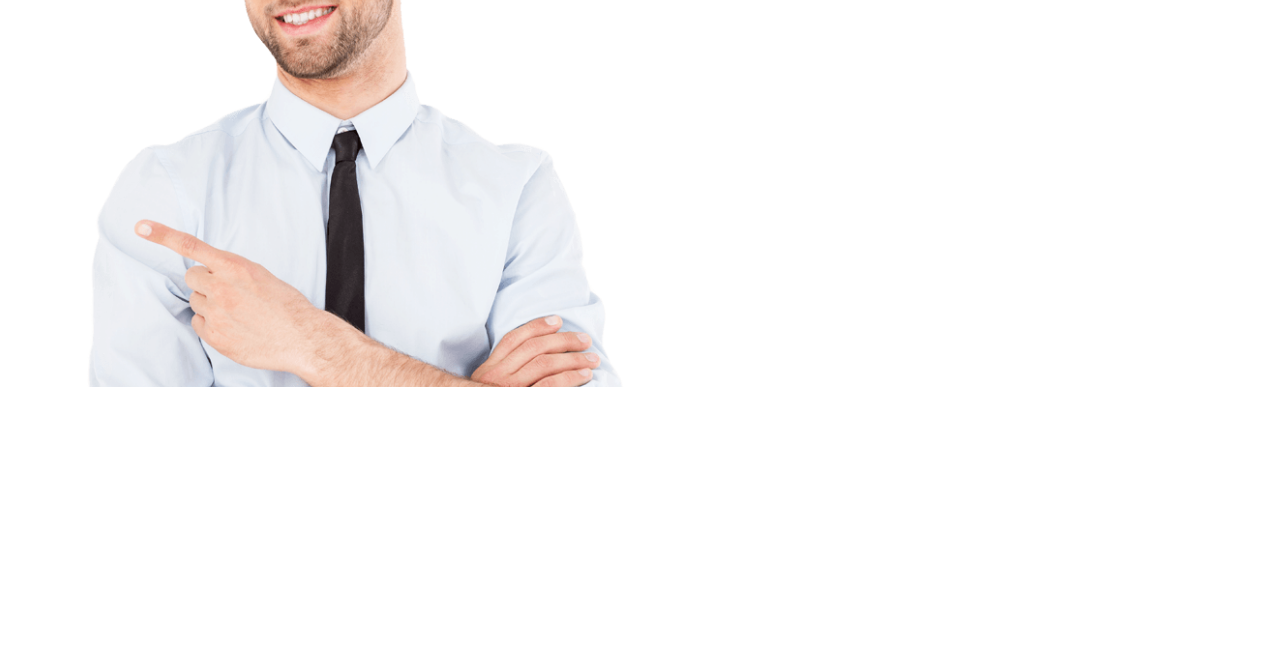
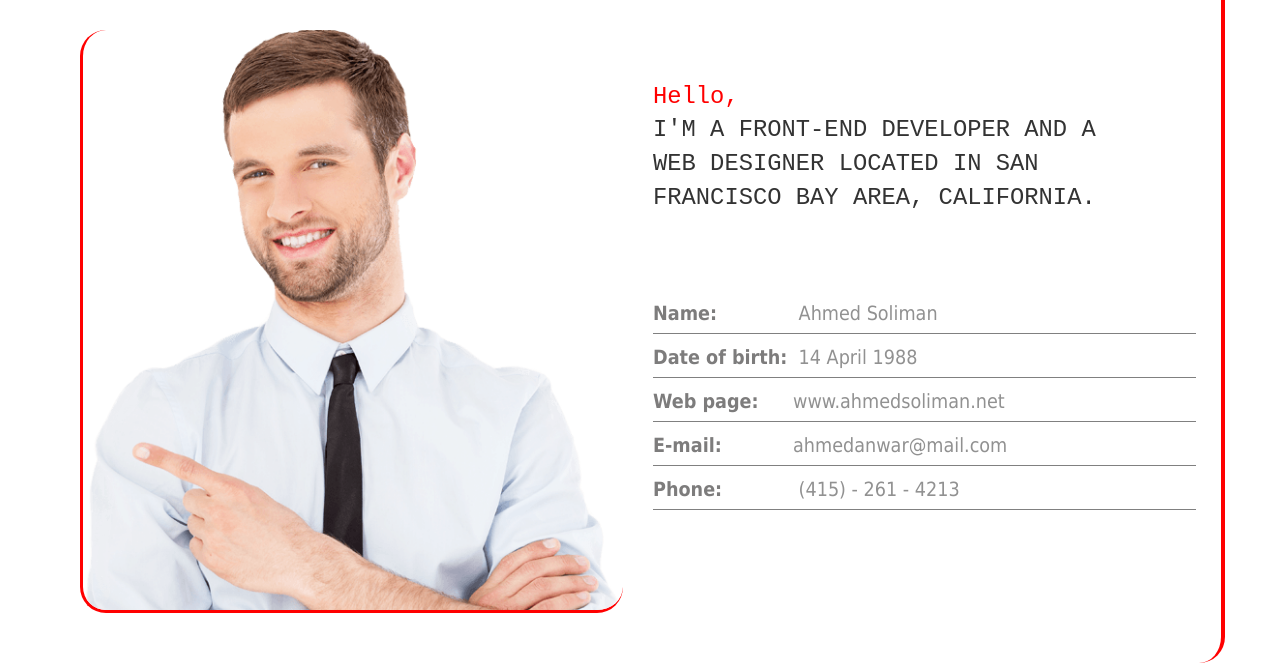
Before and after one commit to a-soliman/ahmedsoliman.net, a plain HTML site: page index.html in a window 1280 px wide. Shown: the part 263-926 px from the top of the page. Before the commit the page ends 800 px from the top, so only its background shows below. Drawn offline with nearby package versions, Linux system fonts and the light colour scheme; a script that the page names is missing.

Commit message:
finished styling the about me section + added some media quries

```diff
--- a/css/main.css
+++ b/css/main.css
@@ -1,5 +1,4 @@
 * {
-	font-family: arial;
 	padding: 0;
 	margin: 0;
 }
@@ -28,3 +27,134 @@
 .intro img {
 	width: 76%;
 }
+/*====================================================================================*/
+/*====================================================================================*/
+/*ABOUT ME SECTION*/
+.about-wrapper {
+	padding-top: 60px;
+}
+.about-wrapper .container {
+	border-top: 4px solid red;
+    border-right: 4px solid red;
+    border-radius: 26px;
+    padding: 50px 10px;
+}
+.about {
+	text-align: center;
+}
+.about h1 {
+	font-family: Impact, Charcoal, sans-serif;
+	font-size: 2.5em;
+	margin-bottom: 120px;
+}
+.aboutImage {
+
+}
+.aboutImage img {
+	margin: 0 auto;
+	border-bottom: 3px solid red;
+    border-left: 3px solid red;
+    border-radius: 26px;
+}
+.aboutContent {
+	text-align: left;
+}
+.aboutContentHeader {
+	font-family: monospace, "Lucida Console", sans-serif;
+	margin-top: 50px;
+	margin-bottom: 80px;
+	margin-right: 60px;
+	font-size: 1.7em;
+}
+.about .red {
+	color: red;
+	margin-bottom: 0;
+}
+.aboutDetails {
+}
+.aboutDetails .bold {
+	font-size: 1.3em;
+	font-weight: bold;
+	    min-width: 130px;
+}
+.aboutDetails p {
+	font-family: Tahoma, Geneva, sans-serif;
+	display: inline;
+	font-size: 1.2em;
+}
+.aboutDetails ul {
+	list-style-type: none;
+}
+.aboutDetails ul li {
+	color: #919191;
+	font-family: Tahoma, Geneva, sans-serif;
+	font-size: 1.4em;
+	border-bottom: 1px solid grey;
+	margin-bottom: 5px;
+	padding-top: 5px;
+	padding-bottom: 5px;
+}
+.aboutDetails ul li span {
+	color: #7d7c7c;
+	font-weight: 600;
+	display: inline-block;
+	min-width: 140px;
+}
+
+/*====================================================================================*/
+/*====================================================================================*/
+
+
+
+
+
+
+
+
+
+
+
+
+
+
+
+
+
+
+
+
+
+
+
+
+
+
+
+
+
+
+
+
+
+
+
+
+/*====================================================================================*/
+/*====================================================================================*/
+/*Media Queries*/
+
+@media (max-width: 1100px) {
+	.aboutContentHeader {
+		text-align: center;
+		margin-right: 0;
+
+	}
+}
+@media (max-width: 600px) {
+	.aboutDetails ul li {
+		font-size: 1em;
+	}
+	.aboutDetails ul li span {
+		min-width: 94px;
+	}
+}
```
